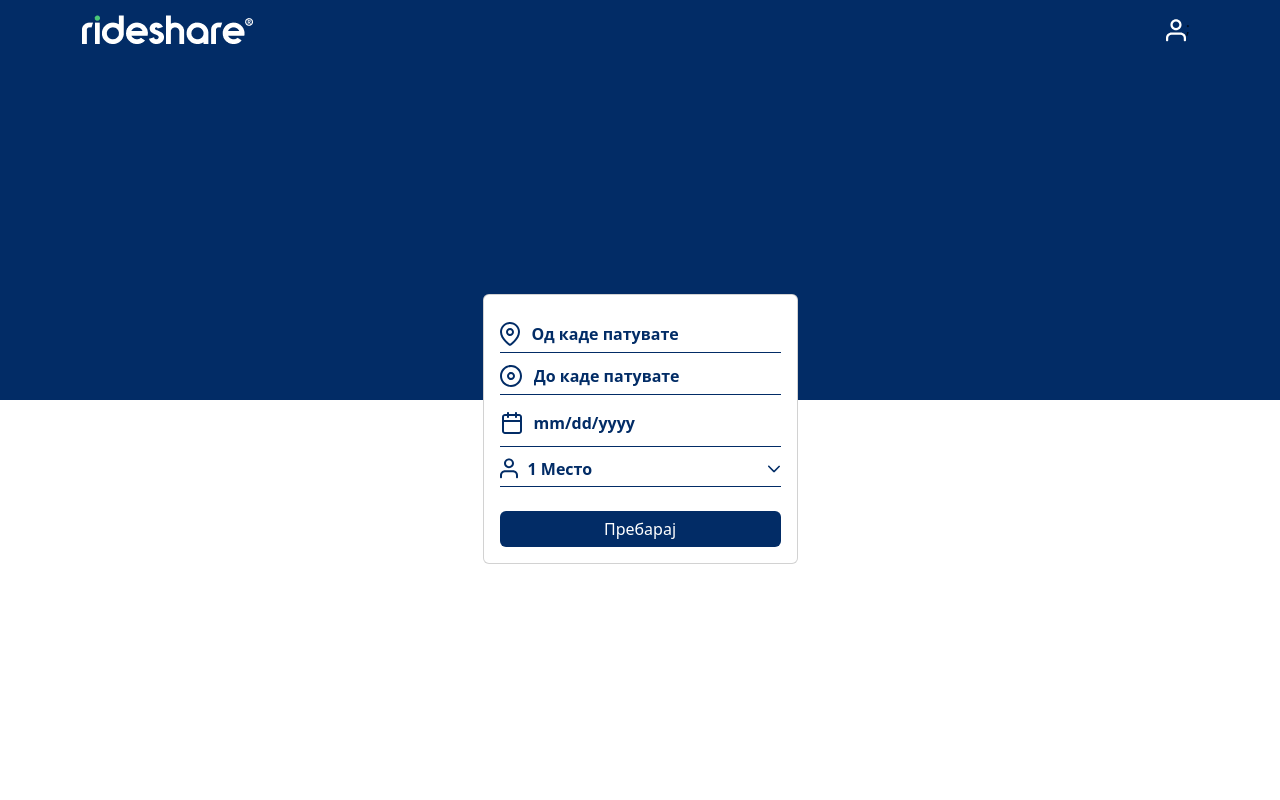
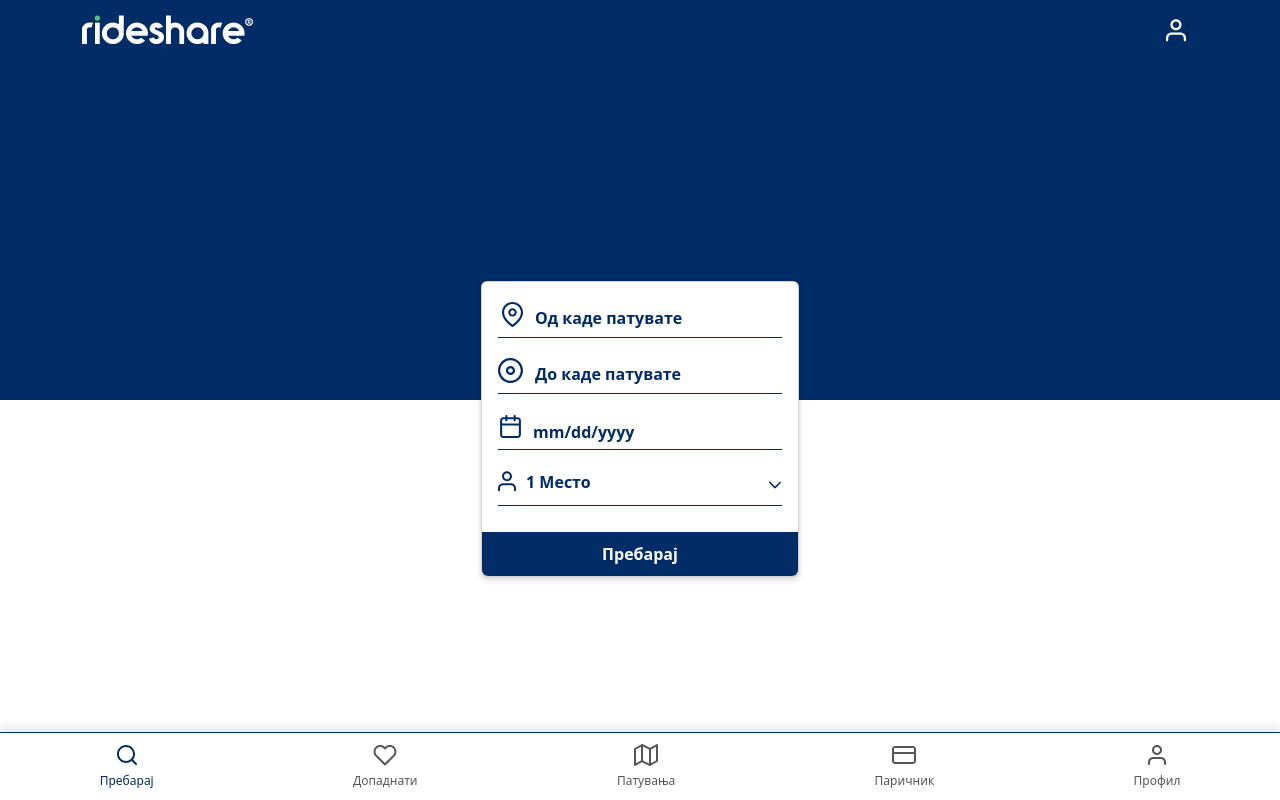
Before and after one commit to PetarVancev/rideshare, a React (Create React App) app in the folder client/: page / in a window 1280 px wide. Built offline with nearby package versions, Linux system fonts and the light colour scheme; no server answers.

Commit message:
Client: Created the bottom bar

```diff
--- a/client/public/styles/main.css
+++ b/client/public/styles/main.css
@@ -39,6 +39,7 @@ button.transparent-button {
 
 .navbar {
   height: 58px;
+  box-shadow: 0px 5px 10px rgba(0, 0, 0, 0.05); /* Adjust values as needed */
 }
 
 .container .navbar-toggler {
@@ -57,10 +58,54 @@ button.transparent-button {
 
 .navbar.blue {
   background-color: #022c66 !important;
+  box-shadow: none;
 }
 
 .navbar.blue .container .navbar-toggler .navbar-toggler-icon {
   background-image: url(../images/hamburger-icon-white.svg);
+}
+
+/* Bottom bar */
+
+.bottom-bar {
+  position: fixed;
+  bottom: 0;
+  left: 0;
+  width: 100%;
+  background-color: white;
+  display: flex;
+  justify-content: space-around;
+  align-items: center;
+  padding: 10px 0;
+  border-top: 1px solid #022c66;
+  box-shadow: 0px -5px 10px rgba(0, 0, 0, 0.1);
+}
+
+.bottom-bar .icon {
+  display: flex;
+  flex-direction: column;
+  align-items: center;
+  color: #555;
+  text-decoration: none;
+}
+
+.bottom-bar .icon svg path {
+  color: #555;
+  fill: #555;
+}
+
+.bottom-bar .icon.selected span,
+.bottom-bar .icon.selected svg path {
+  color: #022c66;
+  fill: #022c66;
+}
+
+.icon i {
+  font-size: 24px;
+}
+.icon span {
+  font-size: 12px;
+  margin-top: 5px;
 }
 
 /* Login and register */
@@ -127,12 +172,18 @@ button.transparent-button {
   background: linear-gradient(to bottom, #022c66 50%, transparent 50%);
 }
 
+.search-ride-card {
+  box-shadow: 0px 4px 6px rgba(0, 0, 0, 0.1), 0px 0px 4px rgba(0, 0, 0, 0.1); /* Adjust values for shadow down and to the sides */
+}
+
 .search-inputs {
   display: flex;
   width: 100%;
   border-bottom: 1px solid #022c66;
-  padding-bottom: 5px;
-  margin-top: 10px;
+  padding-bottom: 0;
+  margin-top: 20px;
+  justify-content: end;
+  height: 36px;
 }
 
 .search-inputs input,
@@ -140,11 +191,23 @@ button.transparent-button {
   margin-left: 10px;
   border: 0;
   width: 100%;
+  padding-bottom: 5px;
+}
+
+.search-inputs img,
+.spaces-dropdown img {
+  height: 30px;
+  padding-bottom: 5px;
+}
+
+.search-inputs .p-autocomplete-loader {
+  display: none !important;
 }
 
 .search-inputs input:focus {
   border: 0 !important;
   outline: none;
+  box-shadow: none;
 }
 
 .search-inputs input::placeholder,
@@ -159,12 +222,17 @@ button.transparent-button {
 .autocomplete-dropdown ul {
   padding-left: 0;
   background-color: white;
+  border: 1px solid #022c66;
 }
 
-.autocomplete-dropdown ul li div {
+.autocomplete-dropdown ul li {
   padding-left: 2px;
-  padding-top: 2px;
-  padding-bottom: 2px;
+  padding-top: 3px;
+  padding-bottom: 3px;
+}
+
+.autocomplete-dropdown ul li:hover {
+  background-color: rgba(2, 44, 102, 0.1);
 }
 
 .home-container {
@@ -188,4 +256,21 @@ input[type="date"]::-ms-clear {
 
 .date-pick-field {
   padding-left: 0 !important;
+  color: inherit;
 }
+
+.date-pick-field:focus {
+  color: #022c66 !important;
+}
+
+button.search-button {
+  box-sizing: border-box;
+  width: 100%;
+  border-top-left-radius: 0px;
+  border-top-right-radius: 0px;
+  padding-top: 10px;
+  padding-bottom: 10px;
+  font-size: 1rem;
+  font-weight: bold;
+  margin-top: 10px !important;
+}
--- /dev/null
+++ b/client/src/components/BottomBar.js
@@ -0,0 +1,98 @@
+import React from "react";
+import { useNavigate } from "react-router-dom";
+
+const BottomBar = () => {
+  const navigate = useNavigate();
+
+  const navigateTo = (path) => {
+    navigate(path);
+  };
+
+  return (
+    <div className="bottom-bar">
+      <div className="icon selected" onClick={() => navigateTo("/")}>
+        <svg
+          width="24"
+          height="24"
+          viewBox="0 0 24 24"
+          fill="none"
+          xmlns="http://www.w3.org/2000/svg"
+        >
+          <path
+            fill-rule="evenodd"
+            clip-rule="evenodd"
+            d="M4 11C4 7.13401 7.13401 4 11 4C14.866 4 18 7.13401 18 11C18 12.8858 17.2543 14.5974 16.0417 15.8561C16.0073 15.8825 15.9743 15.9114 15.9428 15.9429C15.9113 15.9744 15.8824 16.0074 15.856 16.0418C14.5973 17.2543 12.8857 18 11 18C7.13401 18 4 14.866 4 11ZM16.6176 18.0319C15.078 19.2635 13.125 20 11 20C6.02944 20 2 15.9706 2 11C2 6.02944 6.02944 2 11 2C15.9706 2 20 6.02944 20 11C20 13.125 19.2635 15.0781 18.0319 16.6177L21.707 20.2929C22.0975 20.6834 22.0975 21.3166 21.707 21.7071C21.3165 22.0976 20.6833 22.0976 20.2928 21.7071L16.6176 18.0319Z"
+          />
+        </svg>
+        <span>Пребарај</span>
+      </div>
+      <div className="icon" onClick={() => navigateTo("/search")}>
+        <svg
+          width="24"
+          height="24"
+          viewBox="0 0 24 24"
+          fill="none"
+          xmlns="http://www.w3.org/2000/svg"
+        >
+          <path
+            fill-rule="evenodd"
+            clip-rule="evenodd"
+            d="M10.5132 5.36249C8.69377 3.54307 5.74391 3.54307 3.9245 5.36249C2.10508 7.1819 2.10508 10.1318 3.9245 11.9512L4.7042 12.7309C4.71695 12.7436 4.72931 12.7567 4.74129 12.77L12 20.0287L19.2584 12.7703C19.2704 12.7569 19.2829 12.7438 19.2958 12.7309L20.0755 11.9512C21.8949 10.1318 21.8949 7.1819 20.0755 5.36249C18.2561 3.54307 15.3062 3.54307 13.4868 5.36249L12.7071 6.14219C12.3166 6.53272 11.6834 6.53272 11.2929 6.14219L10.5132 5.36249ZM20.7484 14.1067C20.7364 14.1201 20.7239 14.1332 20.711 14.1461L12.7081 22.149C12.5205 22.3366 12.2661 22.442 12.0008 22.4419C12.0005 22.4419 12.0011 22.4419 12.0008 22.4419C12.0005 22.4419 11.9995 22.4419 11.9992 22.4419C11.7339 22.442 11.4795 22.3366 11.2919 22.149L3.28896 14.1461C3.27607 14.1332 3.26359 14.1201 3.25155 14.1067L2.51029 13.3654C-0.0901777 10.7649 -0.0901815 6.54874 2.51028 3.94827C5.11075 1.34781 9.32693 1.34781 11.9274 3.94827L12 4.02087L12.0726 3.94827C14.6731 1.34781 18.8892 1.34781 21.4897 3.94827C24.0902 6.54874 24.0902 10.7649 21.4897 13.3654L20.7484 14.1067Z"
+          />
+        </svg>
+        <span>Допаднати</span>
+      </div>
+      <div className="icon" onClick={() => navigateTo("/add")}>
+        <svg
+          width="24"
+          height="24"
+          viewBox="0 0 24 24"
+          fill="none"
+          xmlns="http://www.w3.org/2000/svg"
+        >
+          <path
+            fill-rule="evenodd"
+            clip-rule="evenodd"
+            d="M8 1C7.81314 1 7.63825 1.05125 7.48862 1.14047L0.503861 5.13176C0.192286 5.3098 0 5.64114 0 6V22C0 22.3565 0.189758 22.686 0.498073 22.8649C0.806388 23.0438 1.18664 23.0451 1.49614 22.8682L8.03147 19.1338L15.5348 22.8854C15.6646 22.9538 15.8112 22.9944 15.9669 22.9995C15.9779 22.9998 15.989 23 16 23C16.1869 23 16.3618 22.9487 16.5114 22.8595L23.4961 18.8682C23.8077 18.6902 24 18.3589 24 18V2C24 1.64353 23.8102 1.31401 23.5019 1.13509C23.1936 0.956168 22.8134 0.954898 22.5039 1.13176L15.9685 4.86623L8.4652 1.11457C8.32855 1.04262 8.17321 1.00139 8.00837 1.00003L8 1ZM17 20.2768L22 17.4197V3.72318L17 6.58032V20.2768ZM15 6.61803L9 3.61803V17.382L15 20.382V6.61803ZM2 6.58032L7 3.72318V17.4197L2 20.2768V6.58032Z"
+          />
+        </svg>
+        <span>Патувања</span>
+      </div>
+      <div className="icon" onClick={() => navigateTo("/favorites")}>
+        <svg
+          width="24"
+          height="24"
+          viewBox="0 0 24 24"
+          fill="none"
+          xmlns="http://www.w3.org/2000/svg"
+        >
+          <path
+            fill-rule="evenodd"
+            clip-rule="evenodd"
+            d="M0 6C0 4.34315 1.34315 3 3 3H21C22.6569 3 24 4.34315 24 6V18C24 19.6569 22.6569 21 21 21H3C1.34315 21 0 19.6569 0 18V6ZM2 6C2 5.44772 2.44772 5 3 5H21C21.5523 5 22 5.44772 22 6V9H2V6ZM22 11V18C22 18.5523 21.5523 19 21 19H3C2.44772 19 2 18.5523 2 18V11H22Z"
+          />
+        </svg>
+        <span>Паричник</span>
+      </div>
+      <div className="icon" onClick={() => navigateTo("/profile")}>
+        <svg
+          width="24"
+          height="24"
+          viewBox="0 0 24 24"
+          fill="none"
+          xmlns="http://www.w3.org/2000/svg"
+        >
+          <path
+            fill-rule="evenodd"
+            clip-rule="evenodd"
+            d="M12 2C9.23858 2 7 4.23858 7 7C7 9.76142 9.23858 12 12 12C14.7614 12 17 9.76142 17 7C17 4.23858 14.7614 2 12 2ZM9 7C9 5.34315 10.3431 4 12 4C13.6569 4 15 5.34315 15 7C15 8.65685 13.6569 10 12 10C10.3431 10 9 8.65685 9 7Z"
+          />
+          <path d="M8 14C6.67392 14 5.40215 14.5268 4.46447 15.4645C3.52678 16.4021 3 17.6739 3 19V21C3 21.5523 3.44772 22 4 22C4.55228 22 5 21.5523 5 21V19C5 18.2043 5.31607 17.4413 5.87868 16.8787C6.44129 16.3161 7.20435 16 8 16H16C16.7956 16 17.5587 16.3161 18.1213 16.8787C18.6839 17.4413 19 18.2044 19 19V21C19 21.5523 19.4477 22 20 22C20.5523 22 21 21.5523 21 21V19C21 17.6739 20.4732 16.4021 19.5355 15.4645C18.5979 14.5268 17.3261 14 16 14H8Z" />
+        </svg>
+        <span>Профил</span>
+      </div>
+    </div>
+  );
+};
+
+export default BottomBar;
--- a/client/src/components/Home.js
+++ b/client/src/components/Home.js
@@ -5,12 +5,17 @@ import { Dropdown } from "primereact/dropdown";
 import axios from "axios";
 
 import NavBar from "./NavBar";
+import BottomBar from "./BottomBar";
 
 const backendUrl = process.env.REACT_APP_BACKEND_URL;
 
 const Home = () => {
+  const currentDate = new Date().toISOString().split("T")[0];
+
   const [from, setFrom] = useState("");
-  const [to, setTo] = useState("");
+  const [fromId, setFromId] = useState("");
+  const [to, setTo] = useState();
+  const [toId, setToId] = useState();
   const [seatsNumber, setSeatsNumber] = useState(1);
   const [dateTime, setDateTime] = useState("");
   const [locationSuggestions, setLocationSuggestions] = useState([]);
@@ -43,22 +48,32 @@ const Home = () => {
 
   const handleFromSuggestionClick = (e) => {
     setFrom(e.value.name);
+    setFromId(e.value.id);
   };
 
   const handleToSuggestionClick = (e) => {
     setTo(e.value.name);
+    setToId(e.value.id);
+  };
+
+  const handleSubmit = async (e) => {
+    e.preventDefault();
+    console.log(from);
+    console.log(fromId);
+    console.log(seatsNumber);
   };
 
   return (
     <div className="home-background">
       <NavBar type="blue" />
+      <BottomBar />
       <Container className="home-container">
         <div className="d-flex align-items-center justify-content-center h-100">
           <Card className="search-ride-card">
             <Card.Body>
               <Form>
                 <Form.Group controlId="fromLocation">
-                  <div className="search-inputs">
+                  <div className="search-inputs mt-1">
                     <img src="images/location-icon.svg" />
                     <AutoComplete
                       value={from}
@@ -97,6 +112,7 @@ const Home = () => {
                       type="date"
                       value={dateTime}
                       onChange={(e) => setDateTime(e.target.value)}
+                      min={currentDate}
                     />
                   </div>
                 </Form.Group>
@@ -131,11 +147,15 @@ const Home = () => {
                     />
                   </div>
                 </Form.Group>
-                <Button className="dark-button col-12 mt-4" type="submit">
-                  Пребарај
-                </Button>
               </Form>
             </Card.Body>
+            <Button
+              className="dark-button col-12 mt-4 search-button"
+              type="submit"
+              onClick={handleSubmit}
+            >
+              Пребарај
+            </Button>
           </Card>
         </div>
       </Container>
--- a/client/src/components/LoginForm.js
+++ b/client/src/components/LoginForm.js
@@ -6,6 +6,7 @@ import { Container, Row, Col, Form, Button, Alert } from "react-bootstrap";
 
 import NavBar from "./NavBar";
 import BackButton from "./BackButton";
+import BottomBar from "./BottomBar";
 
 const backendUrl = process.env.REACT_APP_BACKEND_URL;
 
@@ -41,6 +42,7 @@ const Login = () => {
   return (
     <div>
       <NavBar />
+      <BottomBar />
       <Container>
         <BackButton />
         <div className="auth-container">
--- a/client/src/components/Registration.js
+++ b/client/src/components/Registration.js
@@ -4,6 +4,7 @@ import { Container, Row, Col, Form, Button, Alert } from "react-bootstrap";
 
 import NavBar from "./NavBar";
 import BackButton from "./BackButton";
+import BottomBar from "./BottomBar";
 
 const backendUrl = process.env.REACT_APP_BACKEND_URL;
 
@@ -38,6 +39,7 @@ const Registration = () => {
   return (
     <div>
       <NavBar />
+      <BottomBar />
       <Container>
         <BackButton />
         <div className="auth-container">
```
